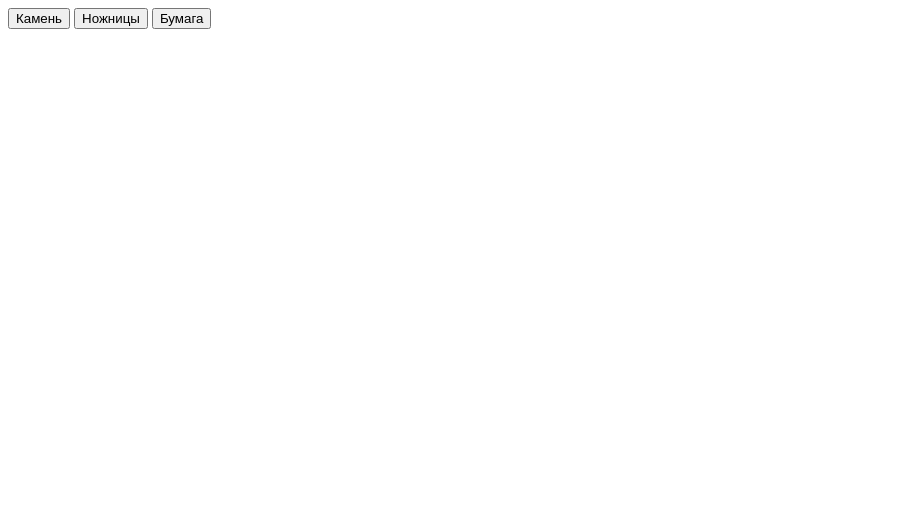
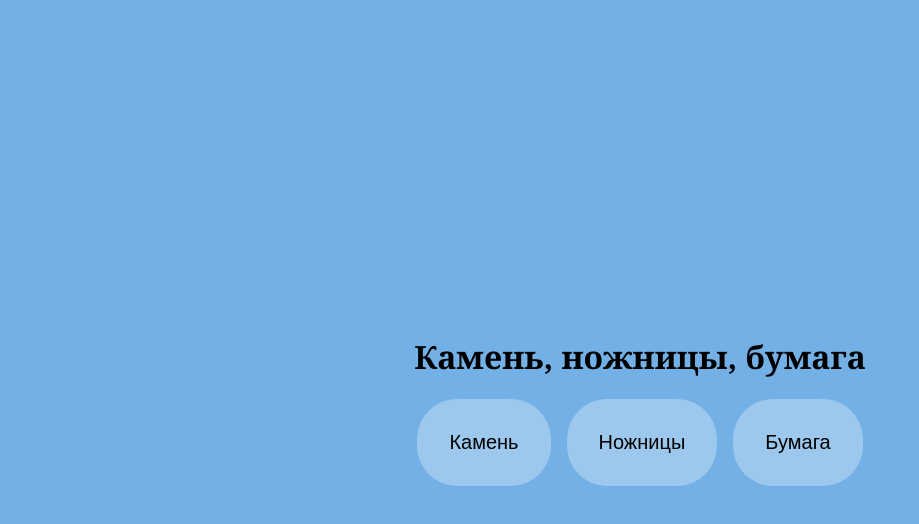
Before and after one commit to N3Nomad/paper-game, a plain HTML site: page Index.html in a window 1280 px wide. Shown: the whole page, without its empty margins (0-919 px from the left). Drawn offline with Linux system fonts and the light colour scheme.

Commit message:
Базовая верстка

```diff
--- a/Index.html
+++ b/Index.html
@@ -5,8 +5,10 @@
     <meta name="viewport" content="width=device-width, initial-scale=1.0" />
     <title>Камень, ножницы, бумага</title>
     <script src="script.js" defer></script>
+    <link rel="stylesheet" href="style.css">
   </head>
   <body>
+    <h1>Камень, ножницы, бумага</h1>
     <div class="game-buttons">
       <button id="rock">Камень</button>
       <button id="scissors">Ножницы</button>
--- /dev/null
+++ b/style.css
@@ -0,0 +1,30 @@
+body {
+    background-color: rgb(115, 176, 229);
+    display: flex;
+    justify-content: center;
+    font-family:Georgia, 'Times New Roman', Times, serif;
+    flex-direction: column;
+    align-items: center;
+    min-height: 100vh;
+    margin: 0;
+}
+
+button {
+    padding: 32px;
+    border: none;
+    border-radius: 40px;
+    background-color: rgba(255, 255, 255, 0.3);
+    font-size: 20px;
+    cursor: pointer;
+}
+
+button:hover {
+    background-color: rgba(255, 255, 255, 0.55);
+}
+
+
+.game-buttons {
+    display: flex;
+    flex-direction: row;
+    gap: 16px;
+}
```
